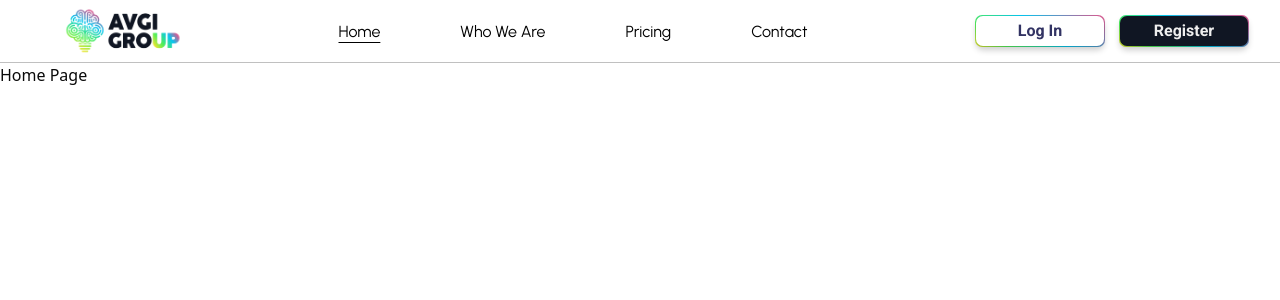
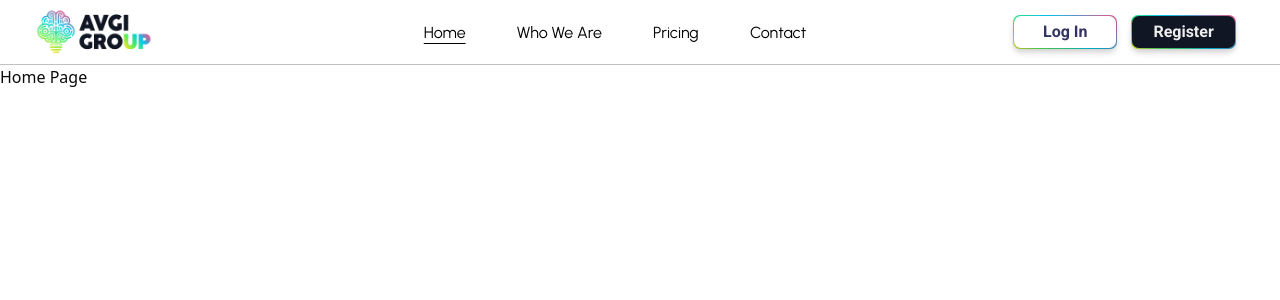
Before and after one commit to SantiagoSantafe/AVGI, a React (Vite) app: page / in a window 1280 px wide. Shown: the top 300 px of the page. Built offline with nearby package versions, Linux system fonts and the light colour scheme.

Commit message:
Fix responsive view

```diff
--- a/src/App.css
+++ b/src/App.css
@@ -1,20 +1,19 @@
-@import url('https://fonts.googleapis.com/css2?family=Urbanist:ital,wght@0,100..900;1,100..900&display=swap');
-@import url('https://fonts.googleapis.com/css2?family=Roboto:ital,wght@0,100;0,300;0,400;0,500;0,700;0,900;1,100;1,300;1,400;1,500;1,700;1,900&display=swap');
+@import url("https://fonts.googleapis.com/css2?family=Urbanist:ital,wght@0,100..900;1,100..900&display=swap");
+@import url("https://fonts.googleapis.com/css2?family=Roboto:ital,wght@0,100;0,300;0,400;0,500;0,700;0,900;1,100;1,300;1,400;1,500;1,700;1,900&display=swap");
 
 .navbar {
   display: grid;
-    grid-template-columns: auto 1fr auto; /* Cambiado para mejor distribución */
+  grid-template-columns: 200px 1fr 250px;
   align-items: center;
-    background-color: #FFFFFF;
+  background-color: #ffffff;
   border-bottom: 1px solid rgb(192, 192, 192);
   position: relative;
   z-index: 10;
-    padding: 0 1rem;
+  padding: 0 2rem;
 }
 
 .navbar-logo img {
   height: 7vh;
-    margin-left: 3.5vw;
   min-height: 50px;
   min-width: 85px;
 }
@@ -23,7 +22,7 @@
   list-style-type: none;
   display: flex;
   justify-content: center;
-    gap: 5rem;
+  gap: clamp(2rem, 4vw, 5rem);
   padding: 1rem;
 }
 
@@ -44,20 +43,16 @@
   justify-content: flex-end;
   gap: 1rem;
   padding: 1rem;
+  min-width: max-content;
 }
 
-
-.btnLogin {
-    width: 10vw;
+.btnLogin,
+.btnRegister {
+  width: clamp(100px, 8vw, 150px);
   height: 4vh;
   min-height: 30px;
-    min-width: 80px;
-    max-width: 200px;
-    max-height: 1px;
+  max-height: 40px;
   border: none;
-    color: #323363;
-    background-color: white;
-    border-radius: 7px;
   font-family: "Roboto", sans-serif;
   font-weight: bold;
   position: relative;
@@ -65,49 +60,37 @@
   justify-content: center;
   align-items: center;
   box-shadow: 0 4px 6px rgba(0, 0, 0, 0.2);
+  border-radius: 7px;
+  padding: 0 1rem;
 }
 
-.btnLogin::after {
-    content: '';
+.btnLogin {
+  color: #323363;
+  background-color: white;
+}
+
+.btnRegister {
+  color: #eeeeee;
+  background-color: #101623;
+}
+
+.btnLogin::after,
+.btnRegister::after {
+  content: "";
   position: absolute;
   height: 107%;
   width: 102%;
   border-radius: 7px;
-    background: linear-gradient(-145.587deg, #E4598F 0%, #A773A8 14%, #549ECE 30%, #06C7F1 48%, #30DF99 65%, #56EE58 82%, #E9E531 100%);
-    z-index: -1;
-}
-
-.btnLogin:hover {
-
-}
-
-.btnRegister {
-    width: 10vw;
-    height: 4vh;
-    min-height: 30px;
-    min-width: 80px;
-    max-width: 200px;
-    max-height: 1px;
-    border: none;
-    color: #EEEEEE;
-    background-color: #101623;
-    border-radius: 7px;
-    font-family: "Roboto", sans-serif;
-    font-weight: bold;
-    position: relative;
-    display: flex;
-    justify-content: center;
-    align-items: center;
-    box-shadow: 0 4px 6px rgba(0, 0, 0, 0.2);
-}
-
-.btnRegister::after {
-    content: '';
-    position: absolute;
-    height: 107%;
-    width: 102%;
-    border-radius: 7px;
-    background: linear-gradient(-145.587deg, #E4598F 0%, #A773A8 14%, #549ECE 30%, #06C7F1 48%, #30DF99 65%, #56EE58 82%, #E9E531 100%);
+  background: linear-gradient(
+    -145.587deg,
+    #e4598f 0%,
+    #a773a8 14%,
+    #549ece 30%,
+    #06c7f1 48%,
+    #30df99 65%,
+    #56ee58 82%,
+    #e9e531 100%
+  );
   z-index: -1;
 }
 
@@ -206,7 +189,23 @@
     display: none;
   }
 
+  .navbar {
+    grid-template-columns: auto 1fr auto;
+    padding: 0.5rem;
+  }
+
   .menu-icon {
     display: block;
   }
 }
+
+@media (max-width: 1200px) {
+  .navbar-list {
+    gap: clamp(1.5rem, 3vw, 4rem);
+  }
+
+  .btnLogin,
+  .btnRegister {
+    width: clamp(90px, 7vw, 120px);
+  }
+}
--- a/src/App.tsx
+++ b/src/App.tsx
@@ -1,18 +1,17 @@
-import './App.css'
-import { Routes, Route } from 'react-router-dom';
-import Home from './pages/Home';
-import WhoWeAre from './pages/WhoWeAre';
-import NotFound from './pages/NotFound';
-import Pricing from './pages/Pricing';
-import Contact from './pages/Contact';
-import Login from './pages/LogIn';
-import Register from './pages/Register';
-import NavBar from './components/NavBar';
+import "./App.css";
+import { Routes, Route } from "react-router-dom";
+import Home from "./pages/Home";
+import WhoWeAre from "./pages/WhoWeAre";
+import NotFound from "./pages/NotFound";
+import Pricing from "./pages/Pricing";
+import Contact from "./pages/Contact";
+import Login from "./pages/LogIn";
+import Register from "./pages/Register";
+import NavBar from "./components/NavBar";
 
 function App() {
   return (
     <>
-    <NavBar />
       <Routes>
         <Route path="/" element={<Home />} />
         <Route path="/whoweare" element={<WhoWeAre />} />
@@ -23,7 +22,7 @@ function App() {
         <Route path="*" element={<NotFound />} />
       </Routes>
     </>
-  )
+  );
 }
 
-export default App
+export default App;
--- a/src/pages/Contact.tsx
+++ b/src/pages/Contact.tsx
@@ -1,7 +1,12 @@
+import NavBar from "@/components/NavBar";
+
 function Contact() {
-    return (
-        <h1>Contact</h1>
-    )
-  }
+  return (
+    <>
+      <NavBar />
+      <h1>Contact</h1>
+    </>
+  );
+}
 
 export default Contact;
--- a/src/pages/Home.tsx
+++ b/src/pages/Home.tsx
@@ -1,7 +1,12 @@
+import NavBar from "@/components/NavBar";
+
 function Home() {
-    return (
-        <h1>Home Page</h1>
-    )
-  }
+  return (
+    <>
+      <NavBar />
+      <h1>Home Page</h1>
+    </>
+  );
+}
 
 export default Home;
--- a/src/pages/LogIn.tsx
+++ b/src/pages/LogIn.tsx
@@ -1,7 +1,12 @@
+import NavBar from "@/components/NavBar";
+
 function LogIn() {
-    return (
-        <h1>Log In</h1>
-    )
-  }
+  return (
+    <>
+      <NavBar />
+      <h1>Log In</h1>
+    </>
+  );
+}
 
 export default LogIn;
--- a/src/pages/Pricing.tsx
+++ b/src/pages/Pricing.tsx
@@ -1,7 +1,12 @@
+import NavBar from "@/components/NavBar";
+
 function Pricing() {
-    return (
-        <h1>Pricing</h1>
-    )
-  }
+  return (
+    <>
+      <NavBar />
+      <h1>Pricing</h1>
+    </>
+  );
+}
 
 export default Pricing;
--- a/src/pages/Register.tsx
+++ b/src/pages/Register.tsx
@@ -1,7 +1,12 @@
+import NavBar from "@/components/NavBar";
+
 function Register() {
-    return (
-        <h1>Register</h1>
-    )
-  }
+  return (
+    <>
+      <NavBar />
+      <h1>Register</h1>
+    </>
+  );
+}
 
 export default Register;
--- a/src/pages/WhoWeAre.tsx
+++ b/src/pages/WhoWeAre.tsx
@@ -1,7 +1,12 @@
+import NavBar from "@/components/NavBar";
+
 function WhoWeAre() {
-    return (
-        <h1>Who We Are</h1>
-    )
-  }
+  return (
+    <>
+      <NavBar />
+      <h1>Who We Are</h1>
+    </>
+  );
+}
 
 export default WhoWeAre;
```
Also changed, not shown: src/components/NavBar.tsx (+65 -21 lines), src/main.tsx (+7 -7 lines). Lines whose indentation alone changed are shown as unchanged.
